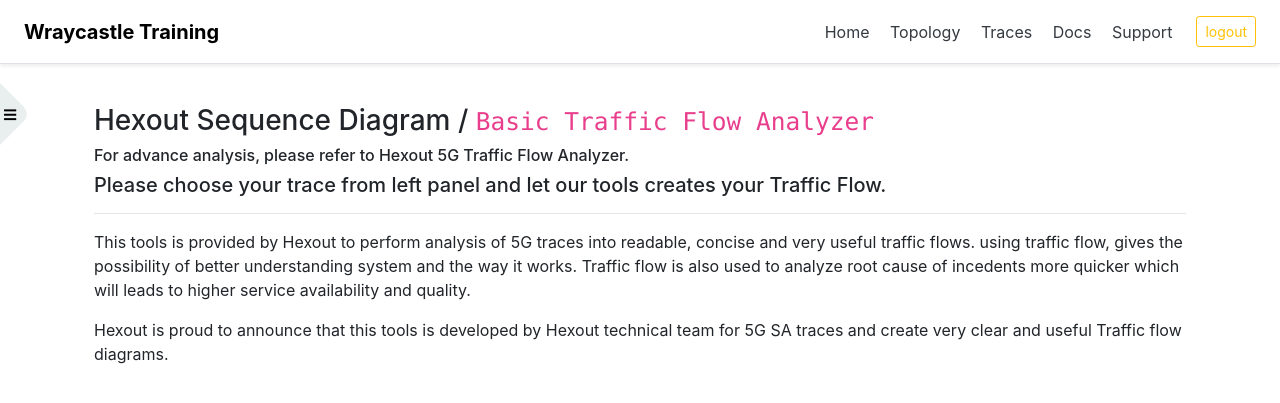
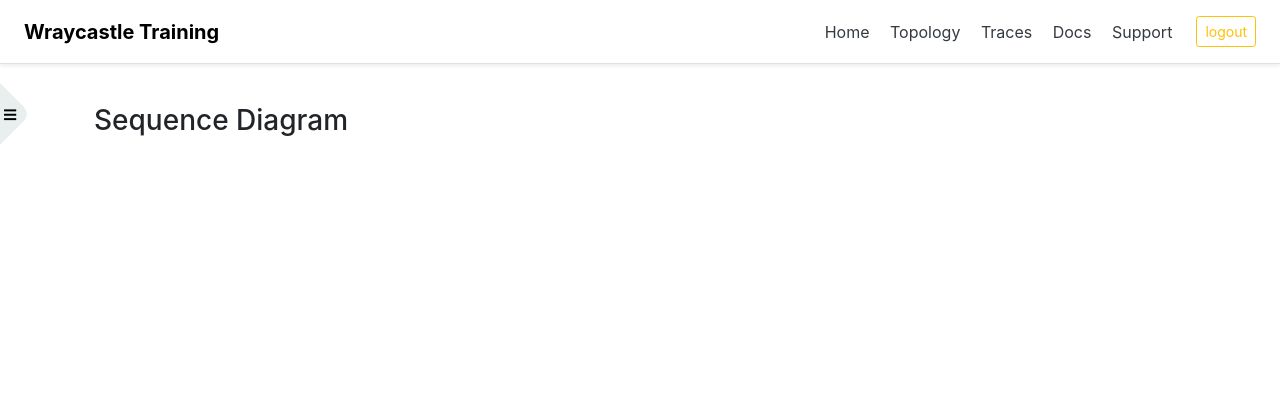
Before and after one commit to MaziarShoaie71/5GBP_Wraycastle, a Django app: page /traces/ in a window 1280 px wide. Shown: the top 403 px of the page. Run offline with Django 3.2, Linux system fonts and the light colour scheme; a user stored in the database is signed in; data that the repository does not hold is empty; some libraries are stand-ins or nearby versions.

Commit message:
Update traces.html

```diff
--- a/fiveGbp/templates/traces/traces.html
+++ b/fiveGbp/templates/traces/traces.html
@@ -75,17 +75,7 @@
   <div id="content" class="p-1 p-md-3">
     <div id="traceDiv" class="container svg-responsive">
       <div class="container p-4">
-        <h3>Hexout Sequence Diagram / <code>Basic Traffic Flow Analyzer</code></h3>
-        <h6>For advance analysis, please refer to Hexout 5G Traffic Flow Analyzer.</h6>
-        <h5>Please choose your trace from left panel and let our tools creates your Traffic Flow.</h5>
-        <hr>
-        <p>This tools is provided by Hexout to perform analysis of 5G traces into readable, concise and very useful traffic flows.
-          using traffic flow, gives the possibility of better understanding system and the way it works.
-          Traffic flow is also used to analyze root cause of incedents more quicker which will leads to higher service availability and quality.
-        </p>
-        <p>
-          Hexout is proud to announce that this tools is developed by Hexout technical team for 5G SA traces and create very clear and useful Traffic flow diagrams.
-        </p>
+        <h3>Sequence Diagram </h3>
       </div>
     </div>
   </div>
```
